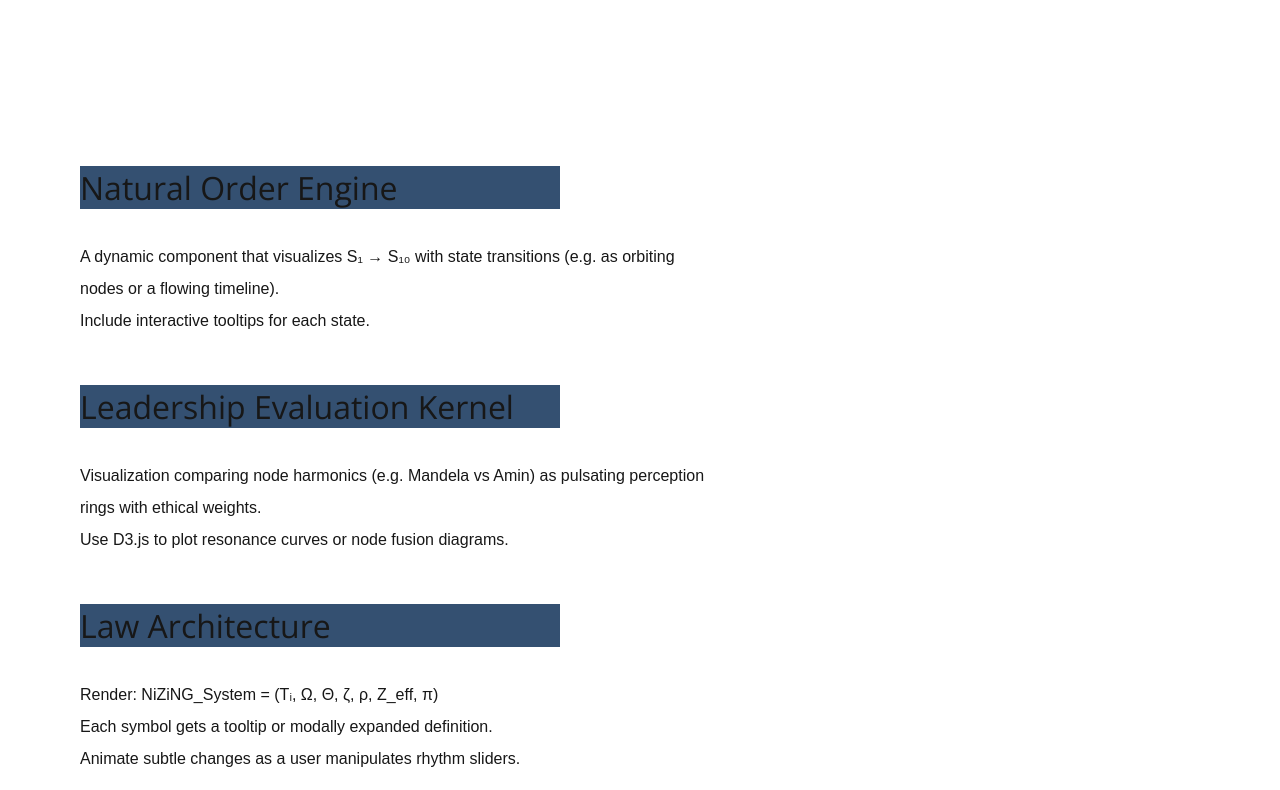
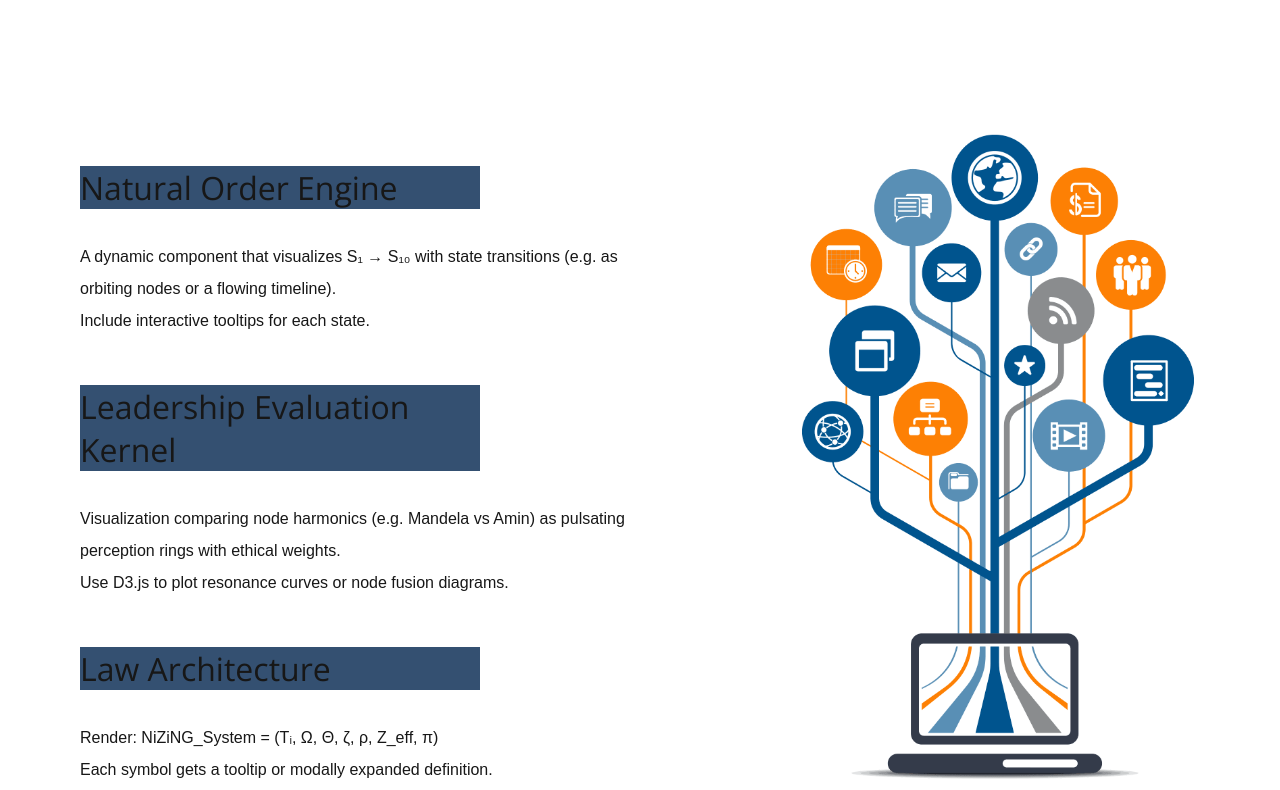
Before and after one commit to txdgidraph/NiZing-FrontEnd, a Next.js app: page / in a window 1280 px wide. Shown: the part 1020-1810 px from the top of the page. Built offline with nearby package versions, Linux system fonts and the light colour scheme.

Commit message:
Fix flex error wrap

```diff
--- a/src/app/page.css
+++ b/src/app/page.css
@@ -92,7 +92,7 @@
 .projSectionsCont {
   margin: 10em 5em 0em 5em;
   display: flex;
-  flex-wrap: wrap;
+  flex-direction: row;
   width: 100%;
 }
 
```
